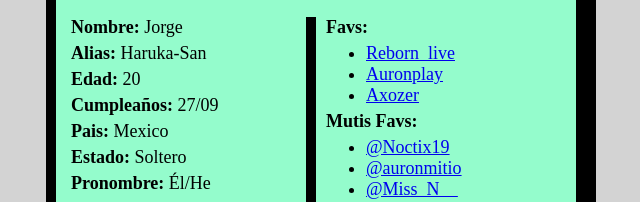
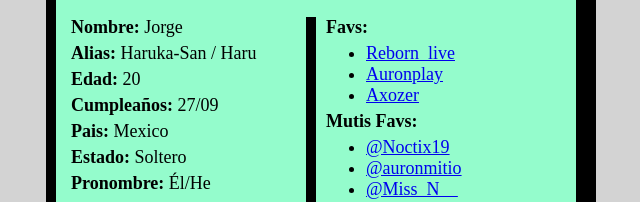
Before and after one commit to HarukaSan115/HarukaCard, a plain HTML site: page index.html in a window 1280 px wide. Shown: the part 196-398 px from the top of the page, 319-959 px from the left. Drawn offline with Linux system fonts and the light colour scheme.

Commit message:
Update index.html

```diff
--- a/index.html
+++ b/index.html
@@ -23,7 +23,7 @@ Version 1.0
 		<div class = "ContenedorInformacion">
 			<div class = "Info1">
 				<p><b>Nombre:</b> Jorge</p>
-				<p><b>Alias:</b> Haruka-San</p>
+				<p><b>Alias:</b> Haruka-San / Haru</p>
 				<p><b>Edad:</b> 20</p>
 				<p><b>Cumpleaños:</b> 27/09</p>
 				<p><b>Pais:</b> Mexico</p>
```
